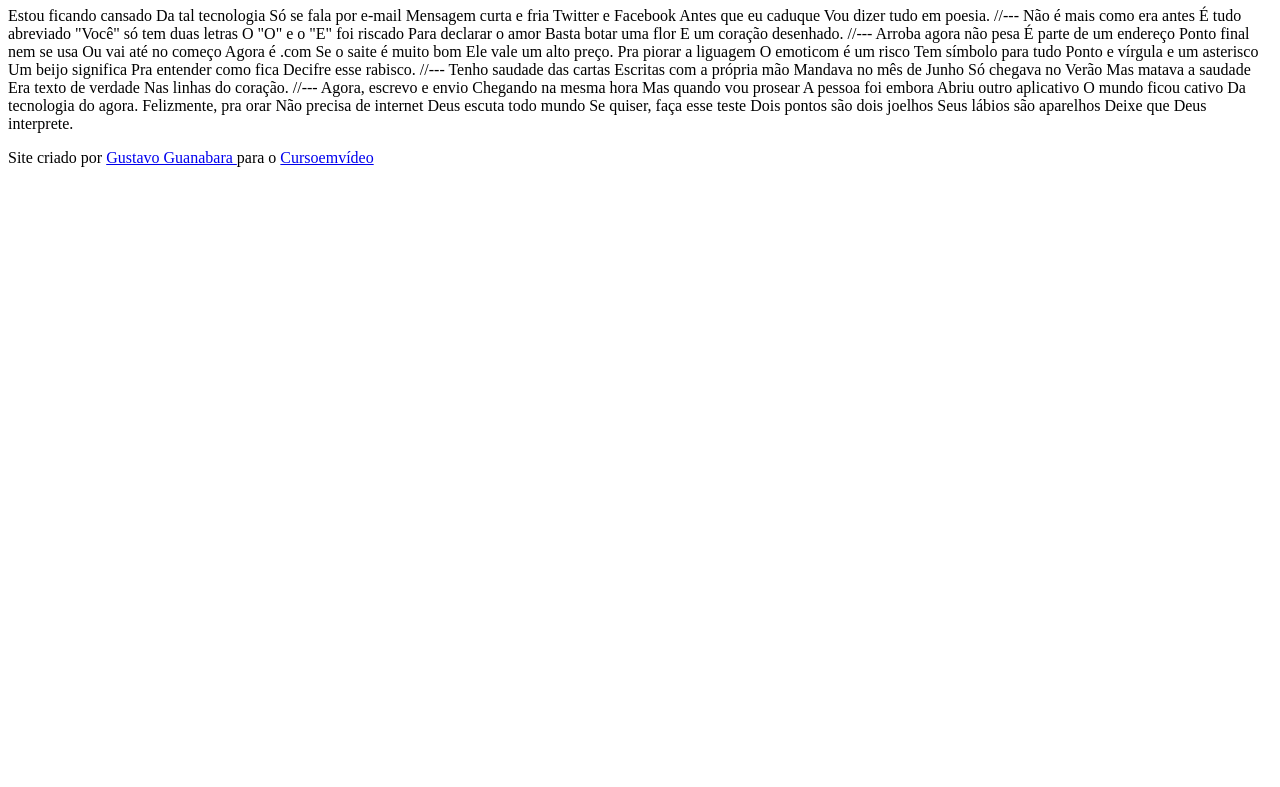
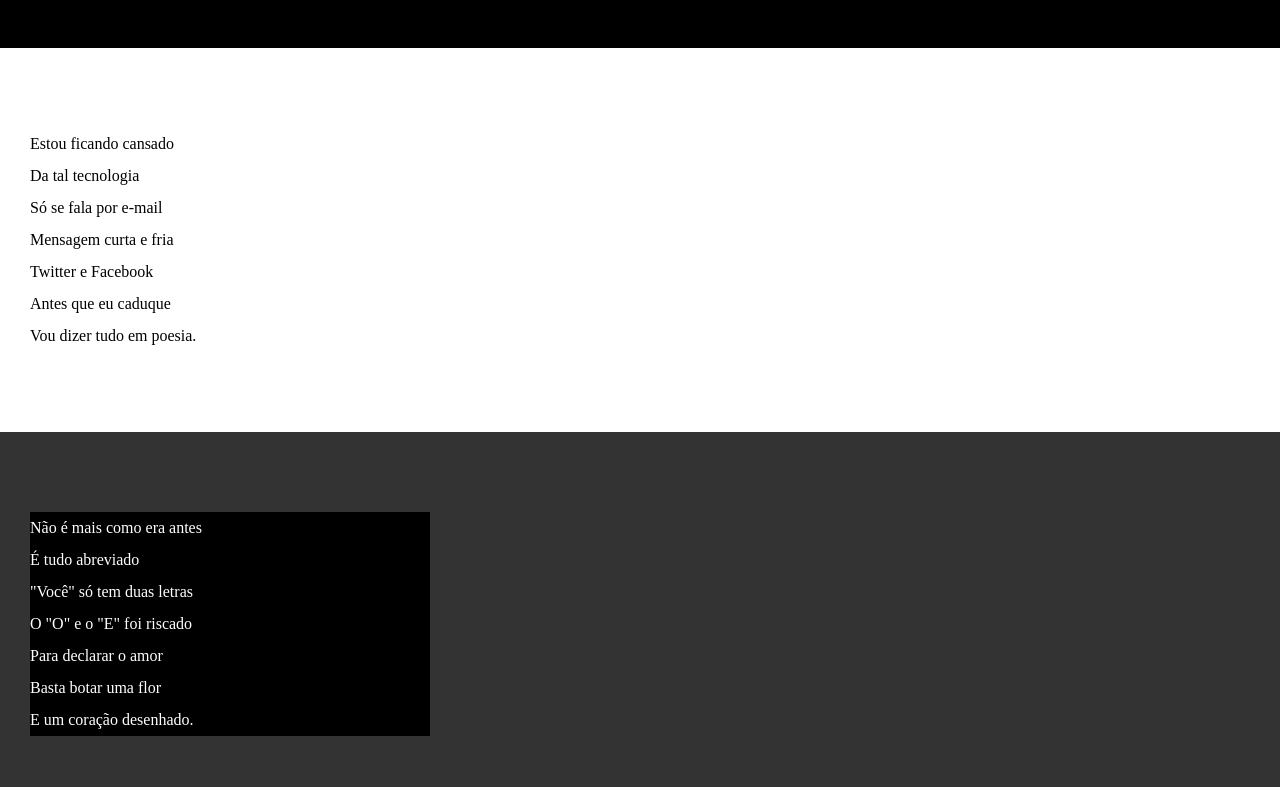
Before and after one commit to FelipeAugusto51/Html-css, a plain HTML site: page Exercícios/Desafio 12/index.html in a window 1280 px wide. Shown: the part 107-894 px from the top of the page. Before the commit the page ends 800 px from the top, so only its background shows below. Drawn offline with Linux system fonts and the light colour scheme.

Commit message:
atualizei

```diff
--- a/Exercícios/Desafio 12/index.html
+++ b/Exercícios/Desafio 12/index.html
@@ -5,6 +5,7 @@
     <meta http-equiv="X-UA-Compatible" content="IE=edge">
     <meta name="viewport" content="width=device-width, initial-scale=1.0">
     <title>Cordel moderno</title>
+    <link rel="stylesheet" href="style.css">
 </head>
 <body>
     <header>
@@ -14,72 +15,86 @@
 
     </header>
 
-    Estou ficando cansado
-    Da tal tecnologia
-    Só se fala por e-mail
-    Mensagem curta e fria
-    Twitter e Facebook
-    Antes que eu caduque
-    Vou dizer tudo em poesia.
+    <section class="normal">
+        <p>
+            Estou ficando cansado <br>
+            Da tal tecnologia <br>
+            Só se fala por e-mail <br>
+            Mensagem curta e fria <br>
+            Twitter e Facebook <br>
+            Antes que eu caduque <br>
+            Vou dizer tudo em poesia.
+        </p>
+    </section>
 
-    //---
 
-    Não é mais como era antes
-    É tudo abreviado
-    "Você" só tem duas letras
-    O "O" e o "E" foi riscado
-    Para declarar o amor
-    Basta botar uma flor
-    E um coração desenhado.
+    <section class="imagem">
+        <p>
+            Não é mais como era antes <br>
+            É tudo abreviado <br>
+            "Você" só tem duas letras <br>
+            O "O" e o "E" foi riscado <br>
+            Para declarar o amor <br>
+            Basta botar uma flor <br>
+            E um coração desenhado.
+        </p>
+    </section>
 
-    //---
 
-    Arroba agora não pesa
-    É parte de um endereço
-    Ponto final nem se usa
-    Ou vai até no começo
-    Agora é .com
-    Se o saite é muito bom
-    Ele vale um alto preço.
+    <section class="normal">
+        <p>
+            Arroba agora não pesa <br>
+            É parte de um endereço <br>
+            Ponto final nem se usa <br>
+            Ou vai até no começo <br>
+            Agora é .com <br>
+            Se o saite é muito bom <br>
+            Ele vale um alto preço. <br>
+            Pra piorar a liguagem <br>
+            O emoticom é um risco <br>
+            Tem símbolo para tudo <br>
+            Ponto e vírgula e um asterisco <br>
+            Um beijo significa <br>
+            Pra entender como fica <br>
+            Decifre esse rabisco.
+        </p>
+    </section>
 
-    Pra piorar a liguagem
-    O emoticom é um risco
-    Tem símbolo para tudo
-    Ponto e vírgula e um asterisco
-    Um beijo significa
-    Pra entender como fica
-    Decifre esse rabisco.
 
-    //---
+    <section class="imagem">
+        <p>
+            Tenho saudade das cartas <br>
+            Escritas com a própria mão <br>
+            Mandava no mês de Junho <br>
+            Só chegava no Verão <br>
+            Mas matava a saudade <br>
+            Era texto de verdade <br>
+            Nas linhas do coração. <br>
+        </p>
+    </section>
 
-    Tenho saudade das cartas
-    Escritas com a própria mão
-    Mandava no mês de Junho
-    Só chegava no Verão
-    Mas matava a saudade
-    Era texto de verdade
-    Nas linhas do coração.
 
-    //---
-
-    Agora, escrevo e envio
-    Chegando na mesma hora
-    Mas quando vou prosear
-    A pessoa foi embora
-    Abriu outro aplicativo
-    O mundo ficou cativo
-    Da tecnologia do agora.
-
-    Felizmente, pra orar
-    Não precisa de internet
-    Deus escuta todo mundo
-    Se quiser, faça esse teste
-    Dois pontos são dois joelhos
-    Seus lábios são aparelhos
-    Deixe que Deus interprete.
+    <section class="normal">
+        <p>
+            Agora, escrevo e envio <br>
+            Chegando na mesma hora <br>
+            Mas quando vou prosear <br>
+            A pessoa foi embora <br>
+            Abriu outro aplicativo <br>
+            O mundo ficou cativo <br>
+            Da tecnologia do agora. <br>
+            Felizmente, pra orar <br>
+            Não precisa de internet <br>
+            Deus escuta todo mundo <br>
+            Se quiser, faça esse teste <br>
+            Dois pontos são dois joelhos <br>
+            Seus lábios são aparelhos <br>
+            Deixe que Deus interprete.
+        </p>
+    </section>
 
     <footer>
-        <p>Site criado por <a href="https://gustavoguanabara.github.io" target="_blank">Gustavo Guanabara </a>para o <a href="https://www.cursoemvídeo.com" target="_blank">Cursoemvídeo</a></p>
+        <p>Site criado por <a href="https://gustavoguanabara.github.io" target="_blank">Gustavo Guanabara </a>para o <a href="https://www.cursoemvideo.com" target="_blank">Cursoemvídeo</a></p>
     </footer>
 </body>
 </html>
--- /dev/null
+++ b/Exercícios/Desafio 12/style.css
@@ -0,0 +1,65 @@
+@charset "UTF-8";
+
+*{
+    margin: 0px;
+    padding: 0px;
+}
+
+html, body{
+    min-height: 100vh;
+    background-color: darkgrey;
+}
+
+header{
+    background-color: black;
+    color:white;
+    text-align: center;
+}
+
+header > h1{
+    padding-top: 50px;
+    font-variant: small-caps;
+}
+
+header > p{
+    padding-bottom: 50px;
+}
+
+header a, footer a{
+    color: white;
+    text-decoration: none;
+    font-weight: bolder;
+}
+
+header a:hover, footer a:hover{
+    text-decoration: underline;
+}
+
+section {
+    padding-top: 10vh;
+    padding-bottom: 10vh;
+    line-height: 2em;
+    padding-left: 30px;
+}
+
+section.normal{
+    background-color: white;
+    color:black;
+}
+
+section.imagem{
+    background-color:rgb(51, 51, 51);
+    color:white;
+}
+
+section.imagem > p{
+    width:400px;
+    background-color: rgb(0, 0, 0.255);
+}
+
+footer{
+    background-color: black;
+    color:white;
+    text-align: center;
+    padding: 10px;
+}
```
